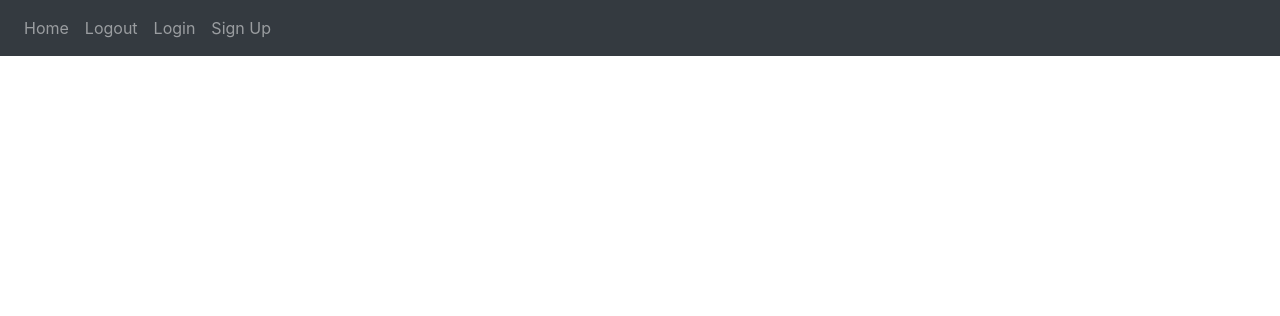
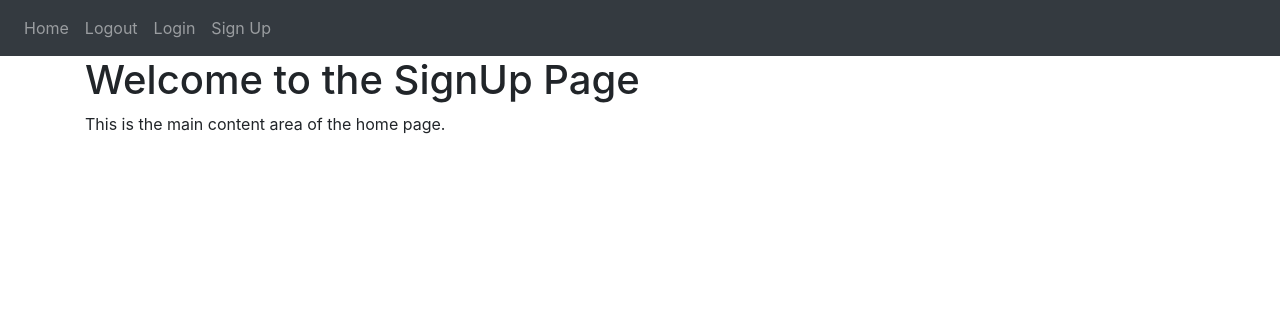
Before and after one commit to MakiDem/Flask-Note-App, a Flask app: page /signup in a window 1280 px wide. Shown: the top 316 px of the page. Run offline with Flask 3, Linux system fonts and the light colour scheme; some libraries are stand-ins or nearby versions.

Commit message:
add: html content block

```diff
--- a/website/templates/base.html
+++ b/website/templates/base.html
@@ -38,6 +38,10 @@
       </div>
     </nav>
 
+    <div class="container">
+      {% block content %}{% endblock %}
+    </div>
+
     <script
       src="https://code.jquery.com/jquery-3.2.1.slim.min.js"
       integrity="sha384-KJ3o2DKtIkvYIK3UENzmM7KCkRr/rE9/Qpg6aAZGJwFDMVNA/GpGFF93hXpG5KkN"
--- a/website/templates/home.html
+++ b/website/templates/home.html
@@ -1,2 +1,7 @@
 {% extends 'base.html' %}
 {% block title %}Home{% endblock %}
+
+{% block content %}
+  <h1>Welcome to the Home Page</h1>
+  <p>This is the main content area of the home page.</p>
+{% endblock %}
--- a/website/templates/login.html
+++ b/website/templates/login.html
@@ -1,2 +1,7 @@
 {% extends 'base.html' %}
 {% block title %}Log In{% endblock %}
+
+{% block content %}
+  <h1>Welcome to the LogIn Page</h1>
+  <p>This is the main content area of the home page.</p>
+{% endblock %}
--- a/website/templates/signup.html
+++ b/website/templates/signup.html
@@ -1,2 +1,7 @@
 {% extends 'base.html' %}
 {% block title %}Sign Up{% endblock %}
+
+{% block content %}
+  <h1>Welcome to the SignUp Page</h1>
+  <p>This is the main content area of the home page.</p>
+{% endblock %}
```
